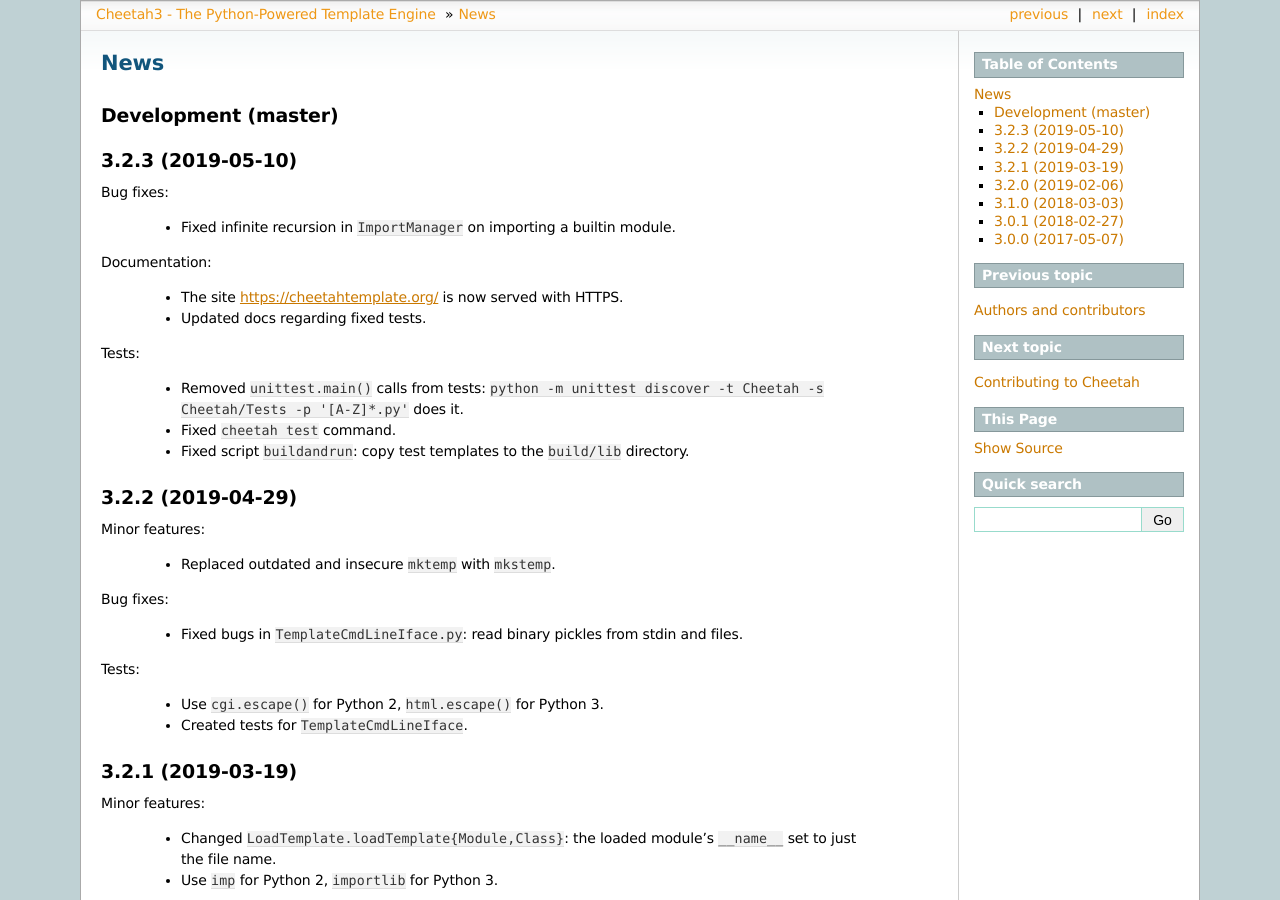
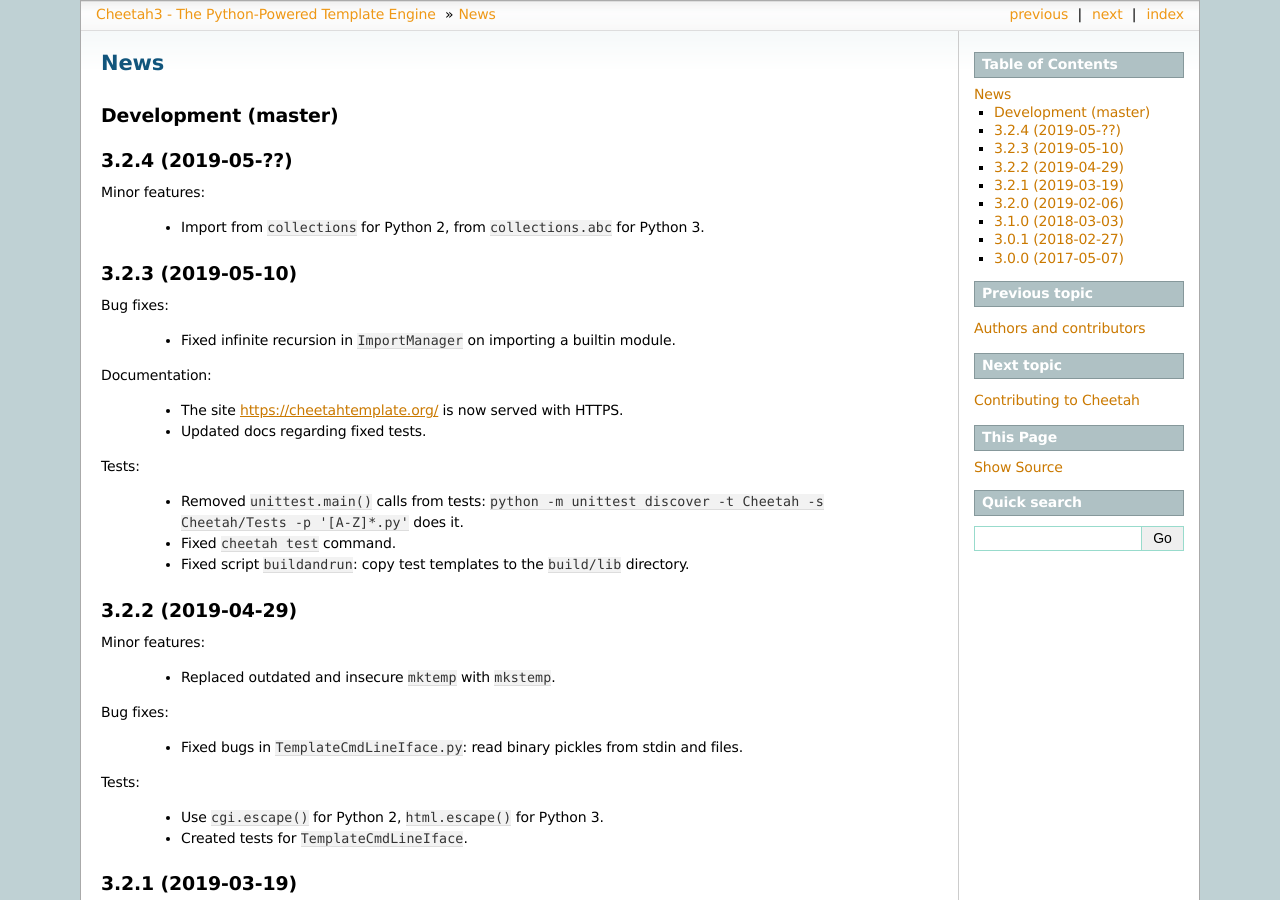
Before and after one commit to CheetahTemplate3/cheetah3, a Sphinx documentation site: the page built from docs/news.rst, in a window 1280 px wide and 900 px high. Built offline with Sphinx 7.4.7, drawn with Linux system fonts in a browser that asks for light colours.

Commit message:
Feat(NameMapper): Make import from `collections` portable
Import from `collections` for Python 2, from `collections.abc` for Python 3.

```diff
--- a/docs/news.rst
+++ b/docs/news.rst
@@ -3,6 +3,14 @@ News
 
 Development (master)
 --------------------
+
+3.2.4 (2019-05-??)
+------------------
+
+Minor features:
+
+  - Import from ``collections`` for Python 2,
+    from ``collections.abc`` for Python 3.
 
 3.2.3 (2019-05-10)
 ------------------
```
Also changed, not shown: 1 other file.
